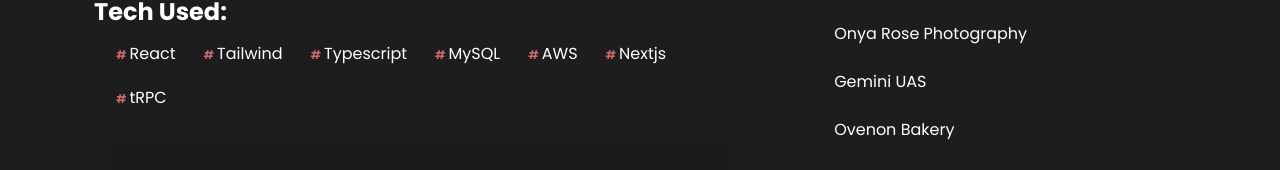
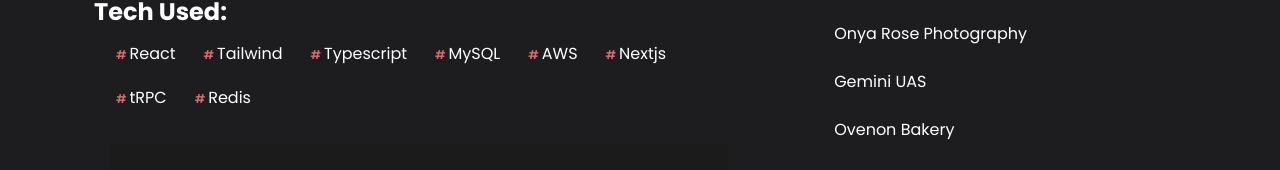
Before and after one commit to boonaki/portfolioV3, a Next.js app: page /evolvr in a window 1280 px wide. Shown: the part 390-560 px from the top of the page. Built offline with nearby package versions, Linux system fonts and the light colour scheme.

Commit message:
tech update

```diff
--- a/src/pages/evolvr.js
+++ b/src/pages/evolvr.js
@@ -32,6 +32,7 @@ const Evolvr = () => {
                      <span className="mx-2 my-1 p-1 hover:border-[#ebebeb] rounded-lg border-transparent border-2 transition"><span className='text-xs text-[#d56c6c] font-semibold'># </span>AWS</span>
                      <span className="mx-2 my-1 p-1 hover:border-[#ebebeb] rounded-lg border-transparent border-2 transition"><span className='text-xs text-[#d56c6c] font-semibold'># </span>Nextjs</span>
                      <span className="mx-2 my-1 p-1 hover:border-[#ebebeb] rounded-lg border-transparent border-2 transition"><span className='text-xs text-[#d56c6c] font-semibold'># </span>tRPC</span>
+                     <span className="mx-2 my-1 p-1 hover:border-[#ebebeb] rounded-lg border-transparent border-2 transition"><span className='text-xs text-[#d56c6c] font-semibold'># </span>Redis</span>
                   </div>
                </div>
                <div className="mt-4 px-4">
```
